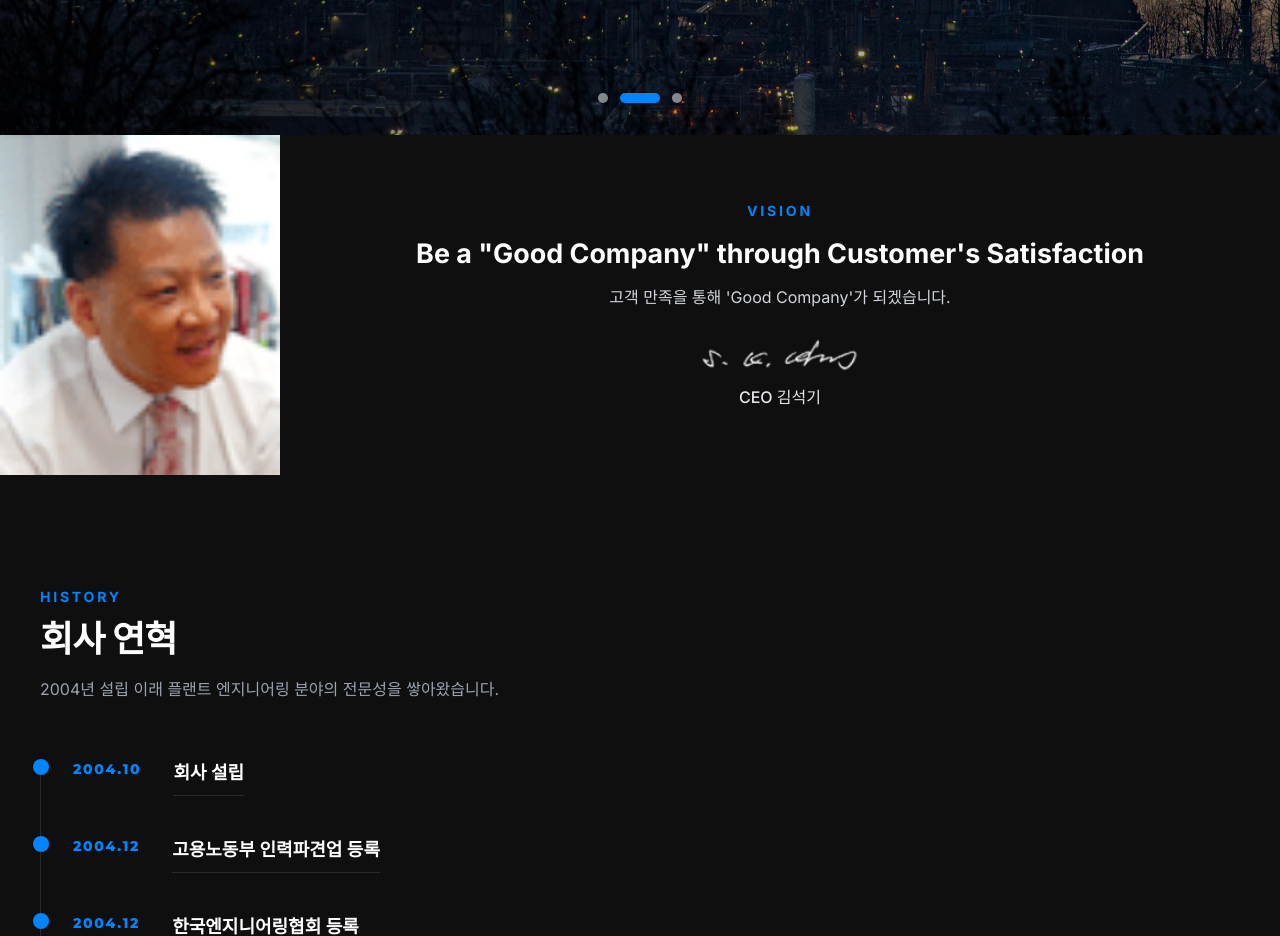
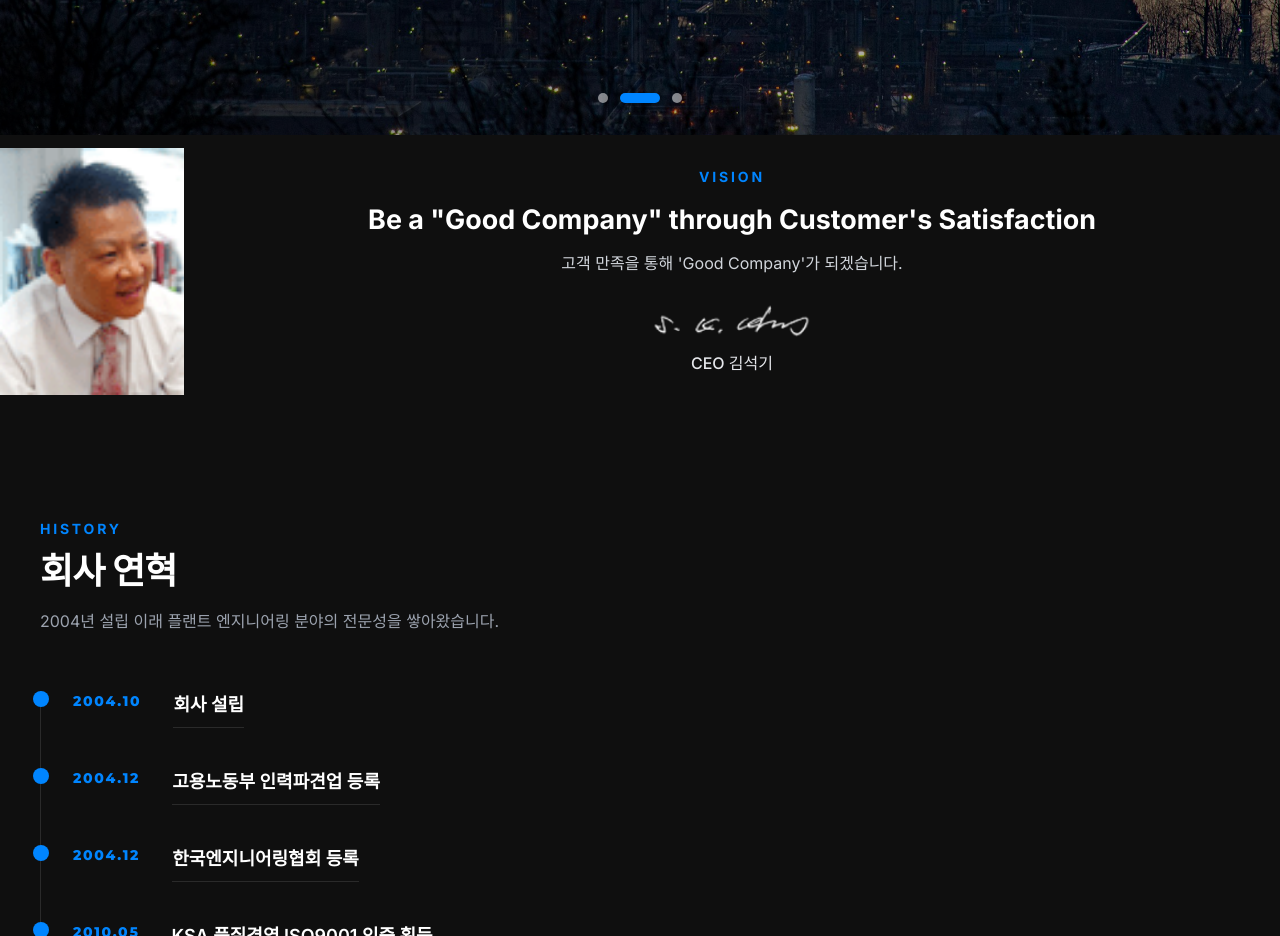
Before and after one commit to kimjy0411/maxskill-b2b, a Next.js app: page /about in a window 1280 px wide. Shown: the part 760-1696 px from the top of the page. Built offline with nearby package versions, Linux system fonts and the light colour scheme.

Commit message:
Show the CEO portrait smaller so it is less upscaled.

```diff
--- a/app/about/page.tsx
+++ b/app/about/page.tsx
@@ -24,15 +24,15 @@ export default function AboutPage() {
 
       {/* Vision */}
       <section className="overflow-hidden bg-brand-dark">
-        <div className="flex items-stretch">
-          <div className="relative h-[260px] w-[200px] shrink-0 overflow-hidden sm:h-[300px] sm:w-[240px] lg:h-[340px] lg:w-[280px]">
+        <div className="flex items-center">
+          <div className="relative h-[196px] w-[146px] shrink-0 sm:h-[220px] sm:w-[164px] lg:h-[248px] lg:w-[184px]">
             <Image
               src="/images/about/ceo.png"
               alt={`${companyInfo.ceoTitle} ${companyInfo.ceoName}`}
               fill
               unoptimized
-              className="object-cover object-[center_18%]"
-              sizes="280px"
+              className="object-contain object-center"
+              sizes="184px"
               priority
             />
           </div>
```
